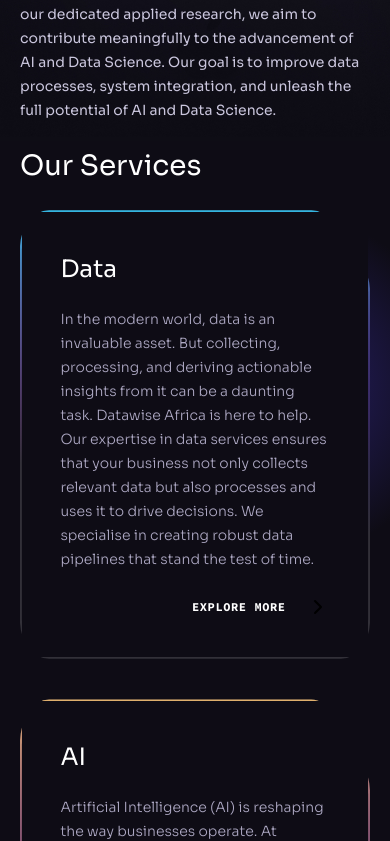
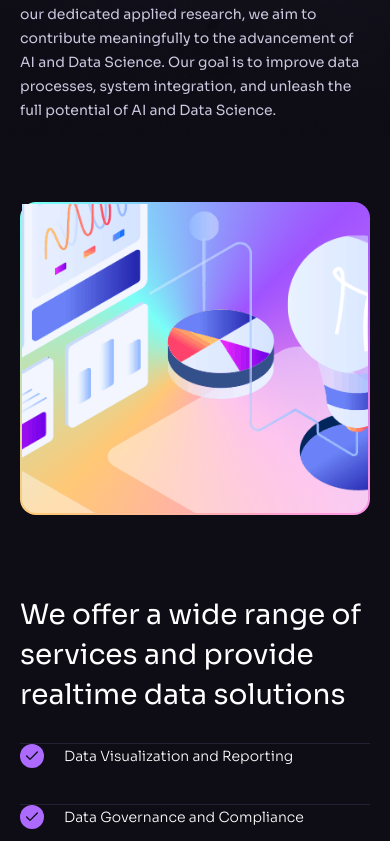
Before and after one commit to Datawise-Africa/datawise_frontend, a React (Vite) app: page / in a window 390 px wide. Shown: the part 1204-2045 px from the top of the page. Built offline with nearby package versions, Linux system fonts and the light colour scheme.

Commit message:
Modified About.jsx in components folder

```diff
--- a/src/components/AboutUs.jsx
+++ b/src/components/AboutUs.jsx
@@ -1,5 +1,7 @@
 import Section from './Section';
 import Heading from './Heading';
+import datawise_hero from "/assets/illustration/5.png";
+import { Gradient } from "./designs/Hero";
 import { aboutUs } from '../constants';
 import { GradientLight } from "./designs/AboutUs";
 import ClipPath from "../../public/assets/svg/ClipPath";
@@ -9,56 +11,22 @@
 const AboutUs = () => {
   return (
     <Section id="aboutus">
-        <div className="container relative z-2">
+        <div className="container lg:flex">
+          <div className="max-w-[30rem]">
             <Heading className="md:max-w-md lg:max-w-2xl" title="About us"/>
 
             <p className="body-1 max-w-3xl mx-auto mb-6 text-n-2 lg:mb-8">
               Datawise Africa is a research and development company that conducts applied research and development in Artificial Intelligence, Data Science, and the essential infrastructure that connects these fields. Our mission is simple yet ambitious: to create a data wise Africa through innovation and develop practical solutions for today’s challenges using Data and AI. Through our dedicated applied research, we aim to contribute meaningfully to the advancement of AI and Data Science. Our goal is to improve data processes, system integration, and unleash the full potential of AI and Data Science.
             </p>
+          </div>
 
-            <Heading className="md:max-w-md lg:max-w-2xl items-center lg:mb-20" title="Our Services"/>
-
-            <div className="flex flex-wrap gap-10 mb-10">
-              {aboutUs.map((item) => (
-                <div
-                  className='block relative p-0.5 bg-no-repeat bg-[length:100%_100%] md:max-w-[24rem]'
-                  style={{
-                    backgroundImage: `url(${item.backgroundUrl})`
-                  }}
-                  key={item.id}>
-                  <div className='relative z-2 flex flex-col min-h-[22rem] p-[2.4rem] pointer-events-none'>
-                    <h5 className='h5 mb-5'>{item.title}</h5>
-                    <p className='body-2 mb-6 text-n-3'>{item.description}</p>
-                    <div className="flex items-center mt-auto">
-                      {/* <img src={item.imageUrl} width={60} height={60} alt={item.title} /> */}
-
-                      <p className='ml-auto font-code text-xs font-bold text-n-1 uppercase tracking-wider'>Explore more</p>
-                      <Arrow />
-                    </div>
-                  </div>
-
-                  {item.light && <GradientLight />}
-
-                  <div className="absolute inset-0.5 bg-n-8" style={{ clipPath: "url(#about-us)"}}>
-                    <div className='absolute inset-0 opacity-0 translate-opacity hover:opacity-10'>
-                      {item.imageUrl && (
-                        <img
-                          src={item.imageUrl}
-                          width={380}
-                          height={362}
-                          alt="item.title"
-                          className='w-full h-full object-cover'
-                          loading='lazy'
-                        />
-                      )}
-                    </div>
-                  </div>
-
-                  <ClipPath />
-                </div>
-              ))}
-            </div>
-
+          <div className="mt-20 relative lg:ml-auto xl:max-w-[40rem]">
+          <div className="relative z-1 p-0.5 rounded-2xl bg-conic-gradient">
+            <div className="aspect=[33/40] rounded-b-[0.9rem] overflow-hidden md:aspect-[688/460] lg:aspect-[1024/]">
+                <img src={datawise_hero} loading="lazy" alt="hero" className="w-full scale-[1.7] translate-y-[8%] md:scale-[1] md:-translate-y-[10%] lg:-translate-y-[23%]" width={1024} height={1800}/>
+              </div>
+          </div>
+          </div>
         </div>
     </Section>
   )
```
